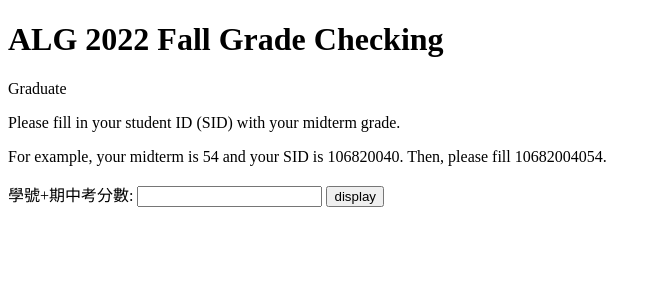
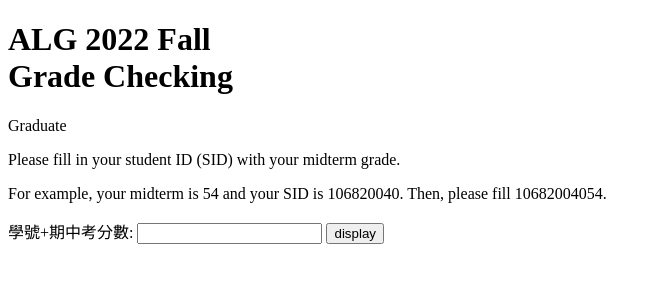
Before and after one commit to eggcm/ALG-grades-F22-grad, a plain HTML site: page index.html in a window 1280 px wide. Shown: the whole page, without its empty margins (0-661 px from the left). Drawn offline with nearby package versions, Linux system fonts and the light colour scheme.

Commit message:
Update index.html

```diff
--- a/index.html
+++ b/index.html
@@ -10,7 +10,7 @@
   </head>
   <body>
     <main>
-        <h1>ALG 2022 Fall
+        <h1>ALG 2022 Fall<br>
 	Grade Checking</h1>
 	<p> Graduate </p>
 	<p> Please fill in your student ID (SID) with your midterm grade. </p>
```
